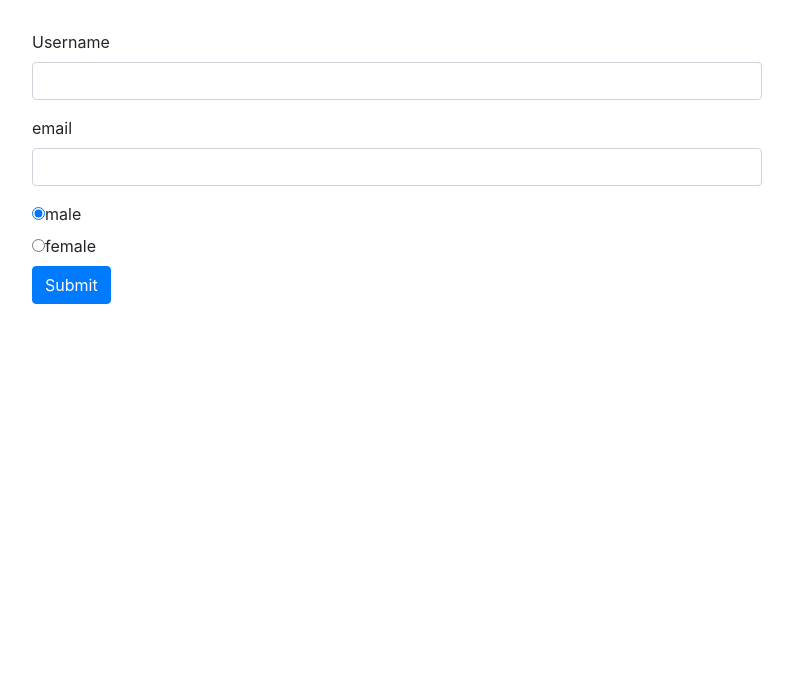
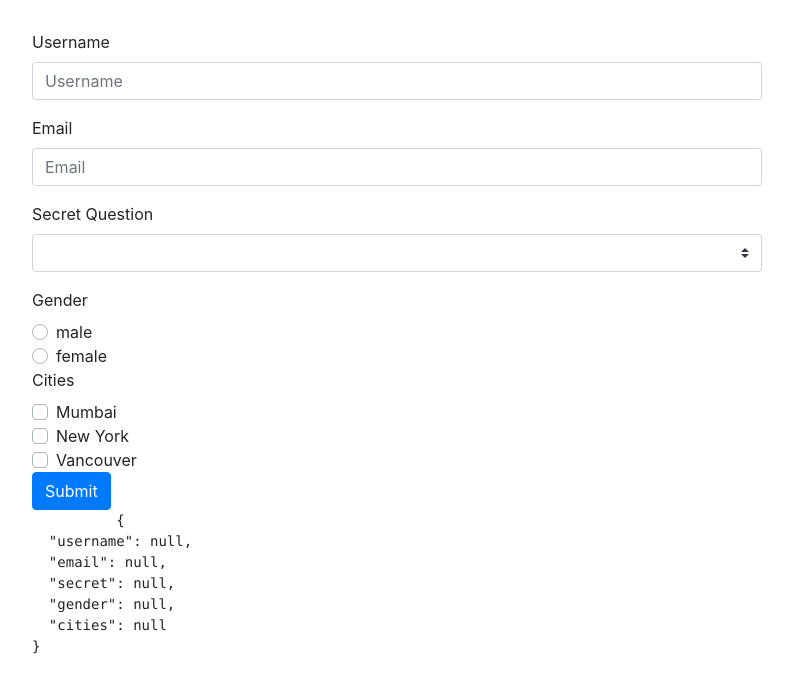
Before and after one commit to Gagandeep39/angular-reative-form-ex1, an Angular app: page / in a window 1280 px wide. Shown: the top 692 px of the page, without its empty margins (53-846 px from the left). Built offline with nearby package versions, Linux system fonts and the light colour scheme.

Commit message:
Added dropdown, radio, checkbox demo Added all validations

```diff
--- a/src/app/app.component.html
+++ b/src/app/app.component.html
@@ -1,32 +1,90 @@
 <div class="container">
   <div class="row">
     <div class="col-xs-12 col-sm-10 col-md-8 col-sm-offset-1 col-md-offset-2">
-      <form (ngSubmit)="submitForm()" [formGroup]="signupForm">
+      <form (ngSubmit)="submitForm()" [formGroup]="signUpForm">
+        <!-- Username -->
         <div class="form-group">
           <label for="username">Username</label>
           <input
+            [ngClass]="{'is-invalid': submitted && signUpForm.get('username').invalid}"
             class="form-control"
             formControlName="username"
             id="username"
+            placeholder="Username"
             type="text">
+          <div *ngIf="signUpForm.get('username').invalid && submitted" class="invalid-feedback">
+            <div *ngIf="signUpForm.get('username').errors.required">Field cannot be Empty</div>
+          </div>
         </div>
+        <!-- Email-->
         <div class="form-group">
-          <label for="email">email</label>
+          <label for="email">Email</label>
           <input
+            [ngClass]="{'is-invalid': submitted && signUpForm.get('email').invalid}"
             class="form-control"
             formControlName="email"
             id="email"
+            placeholder="Email"
             type="text">
+          <div *ngIf="signUpForm.get('email').invalid && submitted" class="invalid-feedback">
+            <div *ngIf="signUpForm.get('email').errors.required">Field cannot be Empty</div>
+            <div *ngIf="signUpForm.get('email').errors.email">Enter Valid Email</div>
+          </div>
         </div>
-        <div *ngFor="let gender of genders" class="radio">
-          <label>
+        <!-- Secret Question -->
+        <div class="form-group">
+          <label for="secretquestion">Secret Question</label>
+          <select
+            [ngClass]="{'is-invalid' : submitted && signUpForm.get('secret').invalid}"
+            class="custom-select browser-default"
+            formControlName="secret"
+            id="secretquestion">
+            <option value="">Open this select menu</option>
+            <option *ngFor="let question of questions" [value]="question">{{question}}</option>
+          </select>
+          <div *ngIf="submitted && signUpForm.get('secret').invalid" class="invalid-feedback">Select a secret question
+          </div>
+        </div>
+
+        <!-- Gender-->
+        <div>
+          <label>Gender</label>
+          <div *ngFor="let gender of genders" class="custom-control custom-radio">
             <input
+              [ngClass]="{'is-invalid':submitted && signUpForm.get('gender').invalid}"
+              [value]="gender"
+              class="custom-control-input"
               formControlName="gender"
-              [value]="gender"
-              type="radio">{{ gender }}
-          </label>
+              id="{{gender}}"
+              type="radio">
+            <label class="custom-control-label" for="{{gender}}">{{gender}}</label>
+          </div>
+          <div *ngIf="submitted && signUpForm.get('gender').invalid" class="text-danger">
+            <small>Select an Option</small>
+          </div>
+        </div>
+        <!-- Cities - not working for now -->
+        <div>
+          <label>Cities</label>
+          <div *ngFor="let item of citiesList" class="custom-control custom-checkbox">
+            <input
+              [ngClass]="{'is-invalid': submitted && signUpForm.get('cities').invalid}"
+              class="custom-control-input"
+              formControlName="cities"
+              id="{{item.name}}"
+              name="city"
+              type="checkbox">
+            <label class="custom-control-label" for="{{item.name}}">{{item.name}}</label>
+          </div>
+          <div *ngIf="submitted && signUpForm.get('cities').invalid" class="text-danger">
+            <small>Select atleast one Option</small>
+          </div>
         </div>
         <button class="btn btn-primary" type="submit">Submit</button>
+
+        <pre>
+          {{signUpForm.value | json}}
+        </pre>
       </form>
     </div>
   </div>
--- a/src/app/app.component.ts
+++ b/src/app/app.component.ts
@@ -1,5 +1,5 @@
 import {Component, OnInit} from '@angular/core';
-import {FormControl, FormGroup} from '@angular/forms';
+import {FormControl, FormGroup, Validators} from '@angular/forms';
 
 @Component({
   selector: 'app-root',
@@ -8,17 +8,38 @@ import {FormControl, FormGroup} from '@angular/forms';
 })
 export class AppComponent implements OnInit {
   genders = ['male', 'female'];
-  signupForm: FormGroup;
+  questions = ['Your Favourite Teacher', 'Name of your first Pet'];
+  signUpForm: FormGroup;
+
+  submitted = false;
+  citiesList = [
+    {name: 'Mumbai', checked: false},
+    {name: 'New York', checked: false},
+    {name: 'Vancouver', checked: false}
+  ];
 
   ngOnInit(): void {
-    this.signupForm = new FormGroup({
-      'username': new FormControl(null),
-      'email': new FormControl(null),
-      'gender': new FormControl('male')
+    this.signUpForm = new FormGroup({
+      'username': new FormControl(null, Validators.required),
+      'email': new FormControl(null, [Validators.required, Validators.email]),
+      'secret': new FormControl(null, Validators.required),
+      'gender': new FormControl(null, Validators.required),
+      'cities': new FormControl(null, Validators.required)
     });
   }
 
   submitForm() {
-    console.log(this.signupForm);
+    this.submitted = true;
+    if (this.signUpForm.valid) {
+      alert('Submitted');
+    }
+    console.log(this.signUpForm);
   }
+
+  // console.log(this.signupForm) can be used to find varios info about form values
+  // We use Validator.required(i.e create reference to validator method) and not Validators.required()
+  // This is because, angular will call the .required() method everytime it detect change instead of doing it once
+  // we can write single validator or pass an array of validators
+  // {{signupForm.controls.username.errors | json}} can be ised in html to see validators and their status
+  // console.log(this.signupForm.controls) in typescript does the same thing
 }
```
